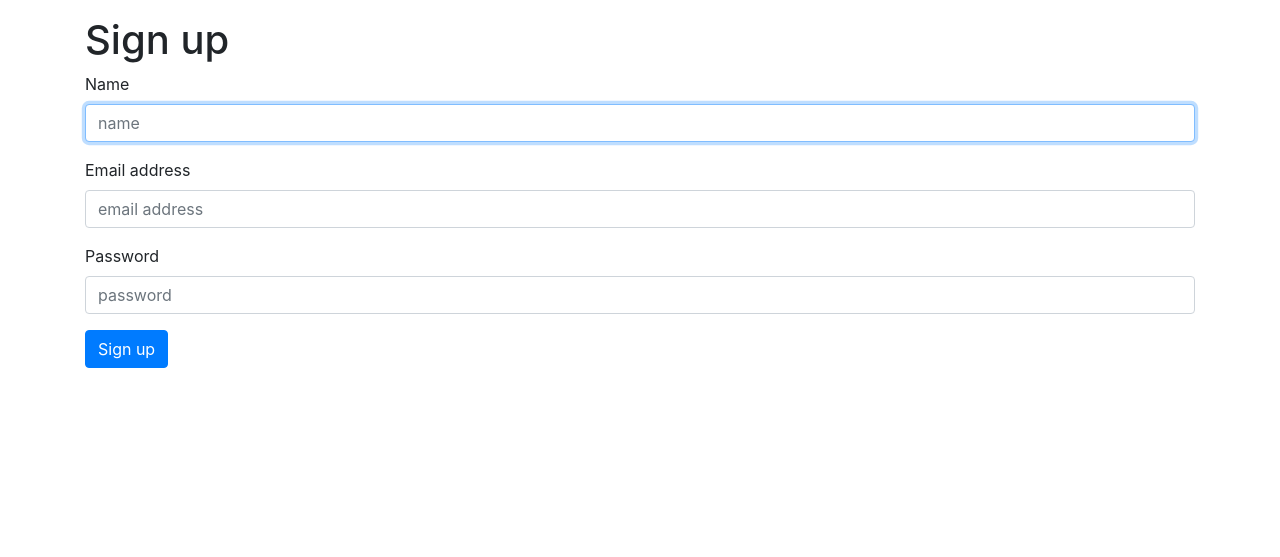
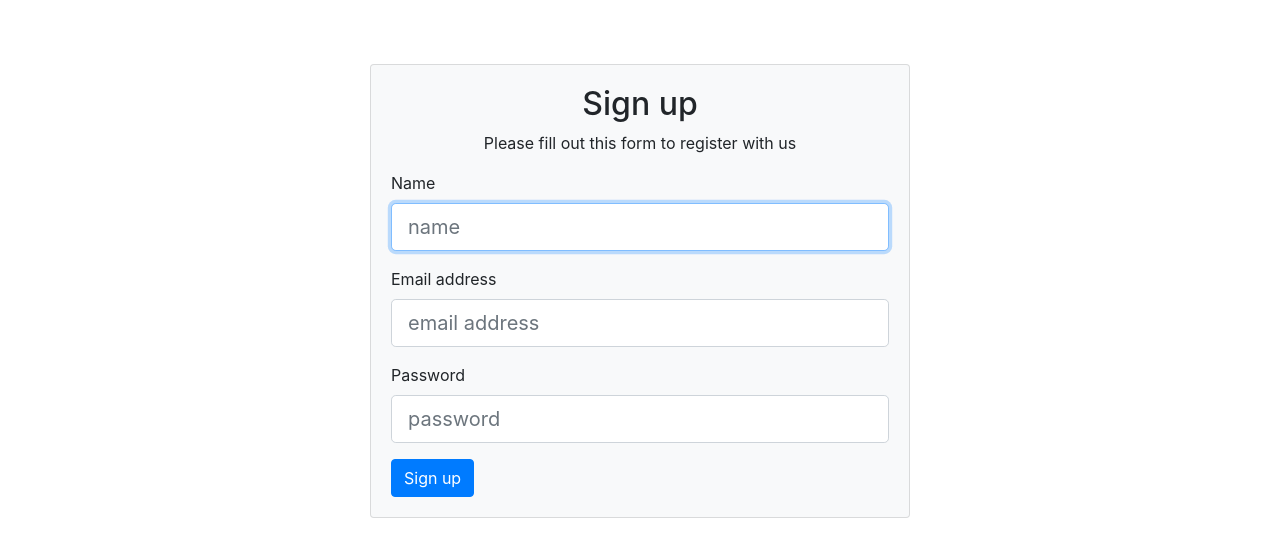
Before and after one commit to IlyaMur/little-messages, a PHP site: page /signup/new in a window 1280 px wide. Shown: the part 56-613 px from the top of the page. Run offline with PHP 8.4, Linux system fonts and the light colour scheme.

Commit message:
add styles to form validation

```diff
--- a/public/js/validate.js
+++ b/public/js/validate.js
@@ -1,3 +1,20 @@
+$.validator.setDefaults({
+    highlight: function (element) {
+        jQuery(element).closest('.form-control').addClass('is-invalid');
+    },
+    unhighlight: function (element) {
+        jQuery(element).closest('.form-control').removeClass('is-invalid');
+    },
+    errorElement: 'span',
+    errorClass: 'label label-danger',
+    errorPlacement: function (error, element) {
+        if (element.parent('.input-group').length) {
+            error.insertAfter(element.parent());
+        } else {
+            error.insertAfter(element);
+        }
+    }
+});
 
 $.validator.addMethod(
     'validPassword',
@@ -78,6 +95,6 @@ $('#formPassword').validate({
 });
 
 $('#inputPassword').hideShowPassword({
-    show: false,
+    show: true,
     innerToggle: 'focus'
 })
--- a/src/App/Controllers/Signup.php
+++ b/src/App/Controllers/Signup.php
@@ -11,7 +11,7 @@ class Signup extends \Ilyamur\PhpMvc\Core\Controller
 {
     public function newAction(): void
     {
-        View::renderTemplate('Signup/new.html');
+        View::renderTemplate('signup/new.html');
     }
 
     public function createAction(): void
@@ -22,13 +22,13 @@ class Signup extends \Ilyamur\PhpMvc\Core\Controller
             $user->sendActivationEmail();
             $this->redirect('/signup/success');
         } else {
-            View::renderTemplate('Signup/new.html', ['user' => $user]);
+            View::renderTemplate('signup/new.html', ['user' => $user]);
         }
     }
 
     public function successAction(): void
     {
-        View::renderTemplate('Signup/success.html');
+        View::renderTemplate('signup/success.html');
     }
 
     public function activateAction(): void
--- a/src/App/Views/Signup/new.html.twig
+++ b/src/App/Views/Signup/new.html.twig
@@ -5,7 +5,47 @@
 
 {% block body %}
 
-	<h1>Sign up</h1>
+	<div class="row">
+		<div class="col-md-6 mx-auto">
+			<div class="card card-body bg-light mt-5">
+				<h2 class="text-center">
+					Sign up
+				</h2>
+				<p class="text-center">Please fill out this form to register with us</p>
+
+				<form id="formSignup" action="/signup/create" method="post">
+					<div class="form-group">
+						<label for="inputName">Name</label>
+						<input value="{{ user.name }}" id="inputName" name="name" placeholder="name" type="text" autofocus required class="form-control form-control-lg ">
+
+					</div>
+					<div class="form-group">
+
+						<label for="inputEmail">Email address
+						</label>
+						<input value="{{ user.email }}" id="inputEmail" name="email" placeholder="email address" type="email" required class="form-control form-control-lg">
+
+
+					</div>
+					<div class="form-group">
+
+						<label for="inputPassword">Password
+						</label>
+						<input id="inputPassword" name="password" placeholder="password" type="password" required class="form-control form-control-lg">
+
+
+					</div>
+
+					<button class="btn btn-primary" type="submit">Sign up</button>
+
+
+				</form>
+
+
+			</div>
+		</div>
+	</div>
+
 
 	{% if user.errors is not empty %}
 		<p>Errors:</p>
@@ -16,30 +56,4 @@
 		</ul>
 	{% endif %}
 
-	<form id="formSignup" action="/signup/create" method="post">
-		<div class="form-group">
-			<label for="inputName">Name</label>
-			<input value="{{ user.name }}" id="inputName" name="name" placeholder="name" type="text" autofocus required class="form-control">
-
-		</div>
-		<div class="form-group">
-
-			<label for="inputEmail">Email address
-			</label>
-			<input value="{{ user.email }}" id="inputEmail" name="email" placeholder="email address" type="email" required class="form-control">
-
-		</div>
-		<div class="form-group">
-
-			<label for="inputPassword">Password
-			</label>
-			<input id="inputPassword" name="password" placeholder="password" type="password" required class="form-control">
-
-		</div>
-
-		<button class="btn btn-primary" type="submit">Sign up</button>
-
-
-	</form>
-
 {% endblock %}
```
